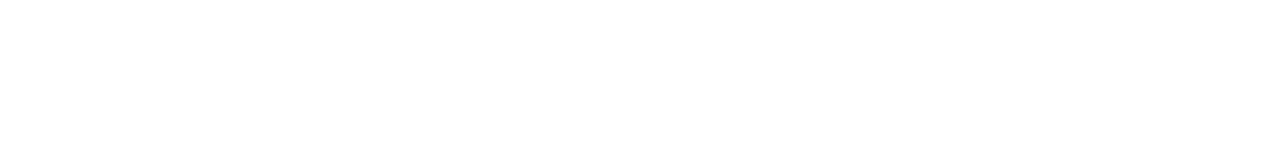
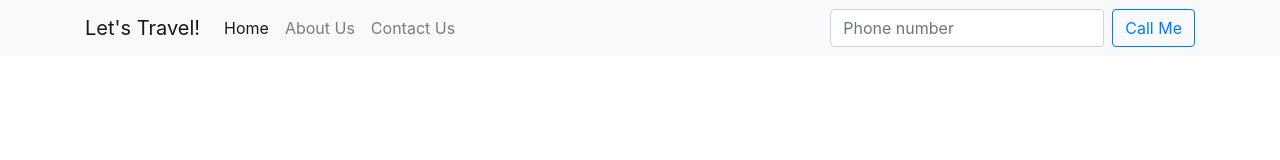
Before and after one commit to jo-dadic/let-s_travel, a plain HTML site: page index.html in a window 1280 px wide. Drawn offline with nearby package versions, Linux system fonts and the light colour scheme.

Commit message:
header added

```diff
--- a/index.html
+++ b/index.html
@@ -7,7 +7,58 @@
     <link rel="stylesheet" href="css/style.css" />
     <title>Let's Travel!</title>
   </head>
-  <body>
+  <body></body>
+    <header>
+      <nav class="navbar navbar-expand-lg navbar-light bg-light">
+          <!--sami navbar je širine cijelog ekrana, a sadržaj ide u container:-->
+        <div class="container">
+            <button
+          class="navbar-toggler"
+          type="button"
+          data-toggle="collapse"
+          data-target="#navbarTogglerDemo03"
+          aria-controls="navbarTogglerDemo03"
+          aria-expanded="false"
+          aria-label="Toggle navigation"
+        >
+          <span class="navbar-toggler-icon"></span>
+        </button>
+        <a class="navbar-brand" href="#">Let's Travel!</a>
+
+        <div class="collapse navbar-collapse" id="navbarTogglerDemo03">
+          <ul class="navbar-nav mr-auto mt-2 mt-lg-0">
+            <li class="nav-item active">
+              <a class="nav-link" href="#"
+                >Home <span class="sr-only">(current)</span></a
+              >
+            </li>
+            <li class="nav-item">
+              <a class="nav-link" href="#">About Us</a>
+            </li>
+            <li class="nav-item">
+              <a class="nav-link" href="#" tabindex="-1" aria-disabled="true"
+                >Contact Us</a
+              >
+            </li>
+          </ul>
+          <form class="form-inline my-2 my-lg-0">
+            <input
+              class="form-control mr-sm-2"
+              type="search"
+              placeholder="Phone number"
+              aria-label="Search"
+            />
+            <button class="btn btn-outline-primary my-2 my-sm-0" type="submit">
+              Call Me
+            </button>
+          </form>
+        </div>
+        </div>
+      </nav>
+    </header>
+    <main></main>
+    <footer></footer>
+
     <!-- JS, Popper.js, and jQuery -->
     <script
       src="https://code.jquery.com/jquery-3.5.1.slim.min.js"
```
